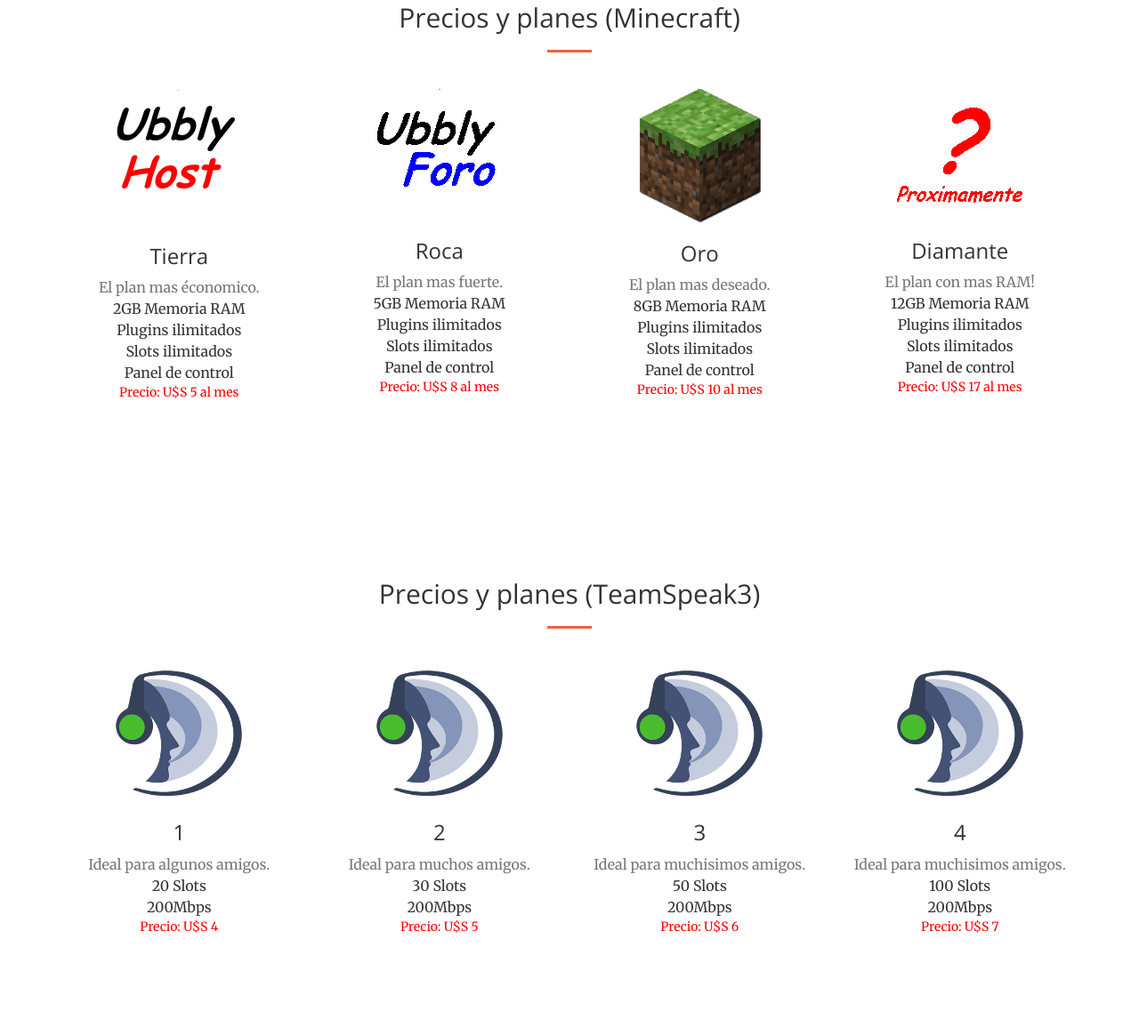
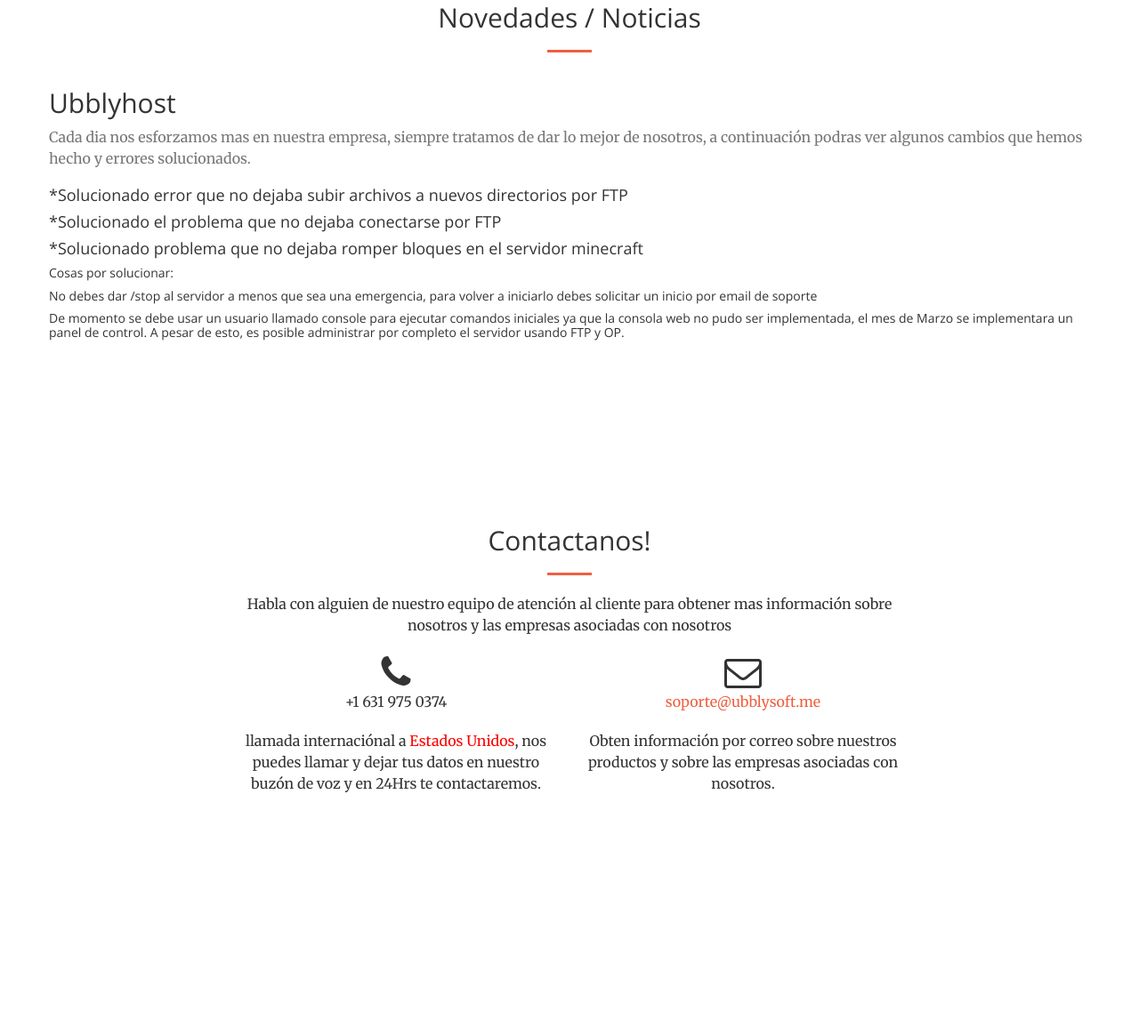
Before and after one commit to joelmoreira71/joelmoreira71.github.io, a website: page index.html in a window 1280 px wide. Shown: the part 1291-2446 px from the top of the page at 89% size. After the commit the page ends 2304 px from the top, so only its background shows below. Drawn offline with nearby package versions, Linux system fonts and the light colour scheme.

Commit message:
Add files via upload

```diff
--- a/index.html
+++ b/index.html
@@ -9,7 +9,7 @@
     <meta name="description" content="">
     <meta name="author" content="">
 
-    <title>Ubblyhost - Minecraft host profesional</title>
+    <title>Ubblysoft - venta y desarrollo de software</title>
 
     <!-- Bootstrap Core CSS -->
     <link rel="stylesheet" href="css/bootstrap.min.css" type="text/css">
@@ -46,24 +46,31 @@
                     <span class="icon-bar"></span>
                     <span class="icon-bar"></span>
                 </button>
-                <a class="navbar-brand page-scroll" href="#page-top">UbblyHost</a>
+                <a class="navbar-brand page-scroll" href="#page-top">Ubblysoft</a>
             </div>
 
             <!-- Collect the nav links, forms, and other content for toggling -->
             <div class="collapse navbar-collapse" id="bs-example-navbar-collapse-1">
                 <ul class="nav navbar-nav navbar-right">
                     <li>
-                        <a class="page-scroll" href="#about">¿Que ofrecemos?</a>
+                        <a class="page-scroll" href="#about">¿De que trata?</a>
                     </li>
                     <li>
-                        <a class="page-scroll" href="#services">Planes</a>
+                        <a class="page-scroll" href="#services">Noticias</a>
                     </li>
 
                     <li>
                         <a class="page-scroll" href="#contact">Contacto</a>
                     </li>
 <li>
-                        <a class="page-scroll" href="#">| soporte@ubblyhost.me</a>
+                        <a class="page-scroll" href="#contact">Documentos</a>
+                    </li>
+
+<li>
+                        <a class="page-scroll" href="#contact">recursos</a>
+                    </li>
+<li>
+                        <a class="page-scroll" href="#">| soporte@ubblysoft.me</a>
                     </li>
                 </ul>
             </div>
@@ -75,9 +82,9 @@
     <header>
         <div class="header-content">
             <div class="header-content-inner">
-                <h1>Llegamos para hacer un cambio en el hosting</h1>
+                <h1>Desarrollo y venta de productos online</h1>
                 <hr>
-                <p>Ofrecemos los planes de hosting de minecraft y teamspeak mas baratos que existen!</p>
+                <p>Desarrollamos mas que simplemente software, vendemos software y productos de calidad!</p>
                 <a href="#about" class="btn btn-primary btn-xl page-scroll">Lee mas</a>
             </div>
         </div>
@@ -87,11 +94,10 @@
         <div class="container">
             <div class="row">
                 <div class="col-lg-8 col-lg-offset-2 text-center">
-                    <h2 class="section-heading">Tenemos lo que necesitas!</h2>
+                    <h2 class="section-heading">Bienvenido a la pagina de noticias UbblySoft</h2>
                     <hr class="light">
-                    <p class="text-faded">Tenemos servidores con Discos SSD, redes de fibra óptica de mas de 200mbps y procesadores
-Intel Xeon, y sobretodo precios baratisimos!</p>
-                    <a href="#services" class="page-scroll btn btn-default btn-xl sr-button">Mira nuestros precios!</a>
+                    <p class="text-faded">Aca encontraras documentos, recursos y ayuda sobre cualquier producto que hayas adquirido en UbblyHost.</p>
+                    <a href="#services" class="page-scroll btn btn-default btn-xl sr-button">Algunos de nuestros productos</a>
                 </div>
             </div>
         </div>
@@ -101,120 +107,33 @@
         <div class="container">
             <div class="row">
                 <div class="col-lg-12 text-center">
-                    <h2 class="section-heading">Precios y planes (Minecraft)</h2>
+                    <h2 class="section-heading">Novedades / Noticias</h2>
                     <hr class="primary">
                 </div>
             </div>
         </div>
         <div class="container">
             <div class="row">
-                <div class="col-lg-3 col-md-6 text-center">
-                    <div class="service-box">
-                        <img src="img/dirt.png">
-                        <h3>Tierra</h3>
-                        <p class="text-muted">El plan mas économico.</p>
-                        <p>2GB Memoria RAM</p>
-                        <p>Plugins ilimitados</p>
-                        <p>Slots ilimitados</p>
-                        <p>Panel de control</p>
-                        <font color="red">Precio: U$S 5 al mes</font>
+
+                        <h2>Ubblyhost</h2>
+                        <p class="text-muted">Cada dia nos esforzamos mas en nuestra empresa, siempre tratamos de dar lo mejor de nosotros, a continuación podras ver algunos cambios que hemos hecho y errores solucionados. </p>
+<h4>*Solucionado error que no dejaba subir archivos a nuevos directorios por FTP</h4>
+<h4>*Solucionado el problema que no dejaba conectarse por FTP</h4>
+<h4>*Solucionado problema que no dejaba romper bloques en el servidor minecraft</h4>
+
+<h5>Cosas por solucionar:</h5>
+<h5>No debes dar /stop al servidor a menos que sea una emergencia, para volver a iniciarlo debes solicitar un inicio por email de soporte<h5>
+<h5>De momento se debe usar un usuario llamado console para ejecutar comandos iniciales ya que la consola web no pudo ser implementada, el mes de Marzo se implementara un panel de control. A pesar de esto, es posible administrar por completo el servidor usando FTP y OP.</h5>
 
                     </div>
                 </div>
-                <div class="col-lg-3 col-md-6 text-center">
-                    <div class="service-box">
-                        <img src="img/stone.png">
-                        <h3>Roca</h3>
-                        <p class="text-muted">El plan mas fuerte.</p>
-                        <p>5GB Memoria RAM</p>
-                        <p>Plugins ilimitados</p>
-                        <p>Slots ilimitados</p>
-                        <p>Panel de control</p>
-                        <font color="red">Precio: U$S 8 al mes</font>
-                    </div>
-                </div>
-                <div class="col-lg-3 col-md-6 text-center">
-                    <div class="service-box">
-                        <img src="img/gold.png">
-                        <h3>Oro</h3>
-                        <p class="text-muted">El plan mas deseado.</p>
-                        <p>8GB Memoria RAM</p>
-                        <p>Plugins ilimitados</p>
-                        <p>Slots ilimitados</p>
-                        <p>Panel de control</p>
-                        <font color="red">Precio: U$S 10 al mes</font>
-                    </div>
-                </div>
-                <div class="col-lg-3 col-md-6 text-center">
-                    <div class="service-box">
-                        <img src="img/diamond.png">
-                        <h3>Diamante</h3>
-                        <p class="text-muted">El plan con mas RAM!</p>
-                        <p>12GB Memoria RAM</p>
-                        <p>Plugins ilimitados</p>
-                        <p>Slots ilimitados</p>
-                        <p>Panel de control</p>
-                        <font color="red">Precio: U$S 17 al mes</font>
-                    </div>
+
                 </div>
             </div>
         </div>
     </section>
 
-<section id="services">
-        <div class="container">
-            <div class="row">
-                <div class="col-lg-12 text-center">
-                    <h2 class="section-heading">Precios y planes (TeamSpeak3)</h2>
-                    <hr class="primary">
-                </div>
-            </div>
-        </div>
-        <div class="container">
-            <div class="row">
-                <div class="col-lg-3 col-md-6 text-center">
-                    <div class="service-box">
-                        <img src="img/teamspeak.png">
-                        <h3>1</h3>
-                        <p class="text-muted">Ideal para algunos amigos.</p>
-                        <p>20 Slots</p>
-                        <p>200Mbps</p>
-                        <font color="red">Precio: U$S 4</font>
 
-                    </div>
-                </div>
-                <div class="col-lg-3 col-md-6 text-center">
-                    <div class="service-box">
-                        <img src="img/teamspeak.png">
-                        <h3>2</h3>
-                        <p class="text-muted">Ideal para muchos amigos.</p>
-                        <p>30 Slots</p>
-                        <p>200Mbps</p>
-                        <font color="red">Precio: U$S 5</font>
-
-                    </div>
-                </div>
-                <div class="col-lg-3 col-md-6 text-center">
-                    <div class="service-box">
-                        <img src="img/teamspeak.png">
-                        <h3>3</h3>
-                        <p class="text-muted">Ideal para muchisimos amigos.</p>
-                        <p>50 Slots</p>
-                        <p>200Mbps</p>
-                        <font color="red">Precio: U$S 6</font>
-
-                    </div>
-                </div>
-                <div class="col-lg-3 col-md-6 text-center">
-                    <div class="service-box">
-                        <img src="img/teamspeak.png">
-                        <h3>4</h3>
-                        <p class="text-muted">Ideal para muchisimos amigos.</p>
-                        <p>100 Slots</p>
-                        <p>200Mbps</p>
-                        <font color="red">Precio: U$S 7</font>
-
-                    </div>
                 </div>
             </div>
         </div>
@@ -230,7 +149,7 @@
                 <div class="col-lg-8 col-lg-offset-2 text-center">
                     <h2 class="section-heading">Contactanos!</h2>
                     <hr class="primary">
-                    <p>Habla con alguien de nuestro equipo de atención al cliente para poder ordenar un servicio y obtenerlo en el momento!</p>
+                    <p>Habla con alguien de nuestro equipo de atención al cliente para obtener mas información sobre nosotros y las empresas asociadas con nosotros</p>
                 </div>
                 <div class="col-lg-4 col-lg-offset-2 text-center">
                     <i class="fa fa-phone fa-3x sr-contact"></i>
@@ -239,8 +158,8 @@
                 </div>
                 <div class="col-lg-4 text-center">
                     <i class="fa fa-envelope-o fa-3x sr-contact"></i>
-                    <p><a href="mailto:your-email@your-domain.com">soporte@ubblyhost.me</a></p>
-                    <p>Nos escribes diciendo tu metodo de pago, tipo de server y plan que deseas, alguien de nuestro equipo te responde con el link para pagar, pagas y te damos tu servidor.
+                    <p><a href="mailto:your-email@your-domain.com">soporte@ubblysoft.me</a></p>
+                    <p>Obten información por correo sobre nuestros productos y sobre las empresas asociadas con nosotros.
                 </div>
             </div>
         </div>
```
